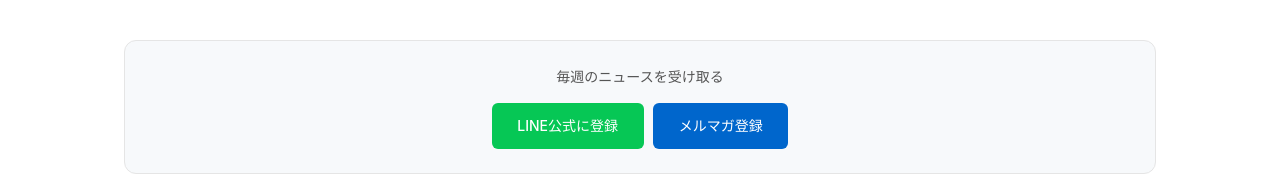
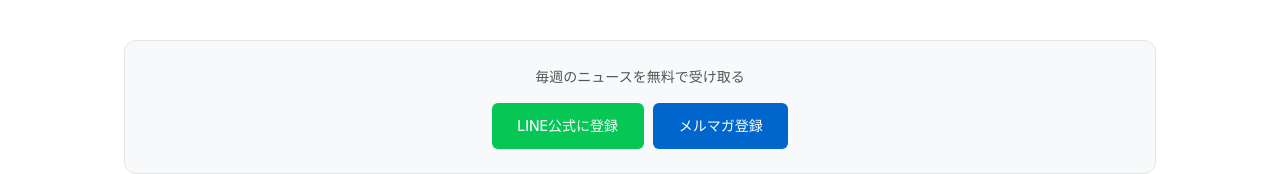
Before and after one commit to tetsuoyamazaki/airmobility-news, a Next.js app: page /column in a window 1280 px wide. Shown: the part 729-903 px from the top of the page. Built offline with nearby package versions, Linux system fonts and the light colour scheme.

Commit message:
Update page.js

```diff
--- a/app/column/page.js
+++ b/app/column/page.js
@@ -43,7 +43,7 @@
         )}
 
         <div className="cta">
-          <p>毎週のニュースを受け取る</p>
+          <p>毎週のニュースを無料で受け取る</p>
           <a href="https://lin.ee/8X3vPpq" target="_blank" rel="noopener noreferrer" className="cta-btn line">LINE公式に登録</a>
           <a href="https://mail.os7.biz/add/1JVP" target="_blank" rel="noopener noreferrer" className="cta-btn mail">メルマガ登録</a>
         </div>
```
